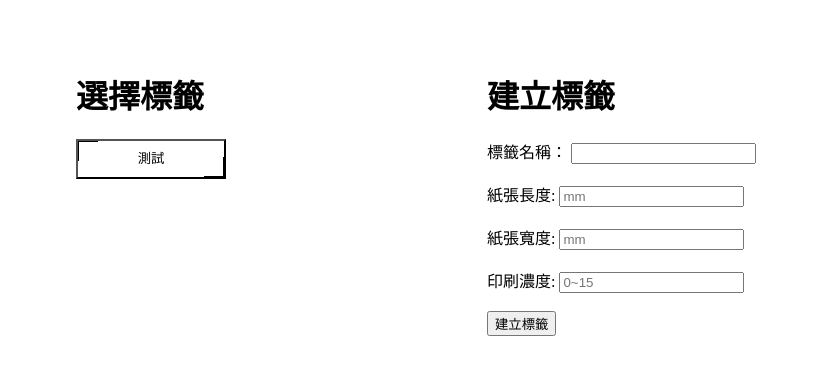
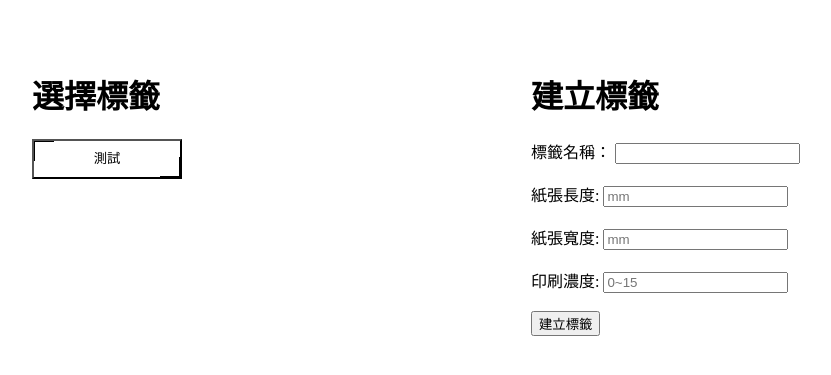
Before and after one commit to CMLai-LAB/labelPrinter, a Django app: page / in a window 1280 px wide. Shown: the top 375 px of the page, without its empty margins (224-1055 px from the left). Run offline with Django 4.2, Linux system fonts and the light colour scheme.

Commit message:
Adjust index position

```diff
--- a/printLabel/templates/index.html
+++ b/printLabel/templates/index.html
@@ -7,7 +7,7 @@
 </head>
 
 <body>
-    <div style="display: inline-block; position: absolute; left: 300px; top: 50px;">
+    <div style="display: inline-block; position: absolute; left: 20%; top: 50px;">
         <h1>選擇標籤</h1>
         {% for paper in papers %}
         <form action="/findLabel/" method="post">
@@ -18,7 +18,7 @@
         {% endfor %}
     </div>
 
-    <div style="display: inline-block; position: absolute; right: 300px; top: 50px;">
+    <div style="display: inline-block; position: absolute; right: 20%; top: 50px;">
         <h1>建立標籤</h1>
         <p style="color: red;">{{warning}}</p>
         <form action="/setup/" method="post">
```
